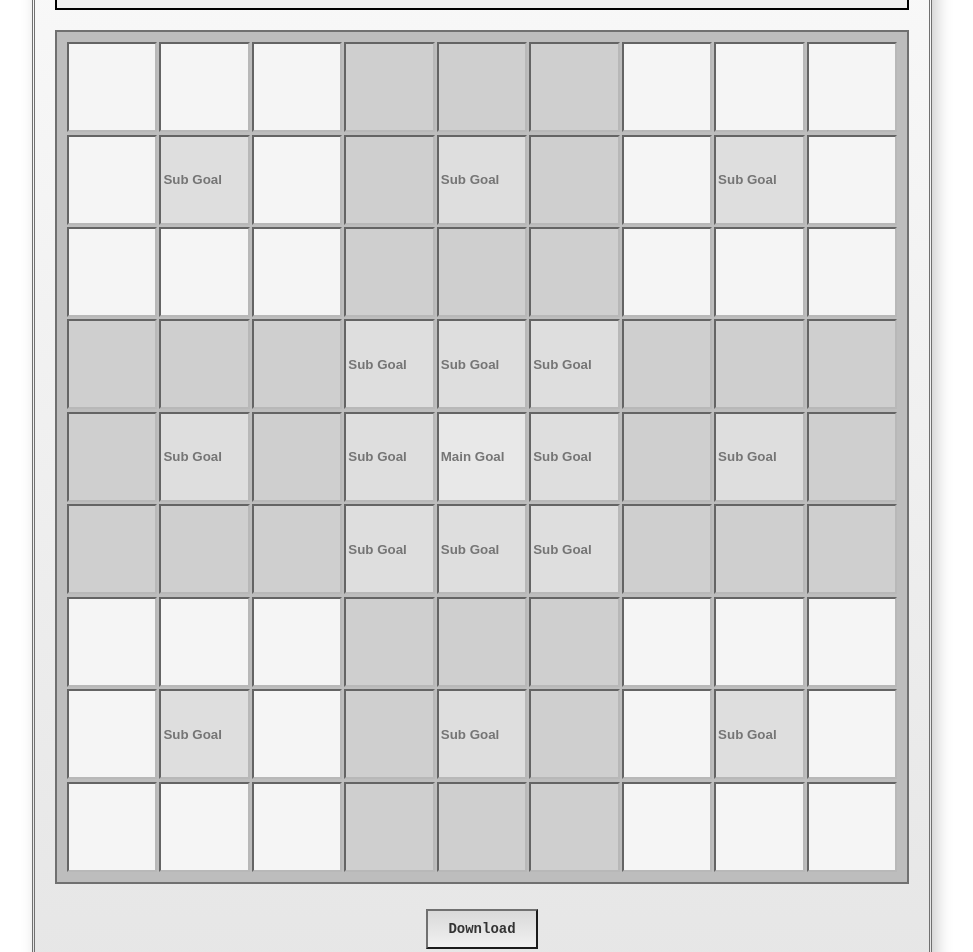
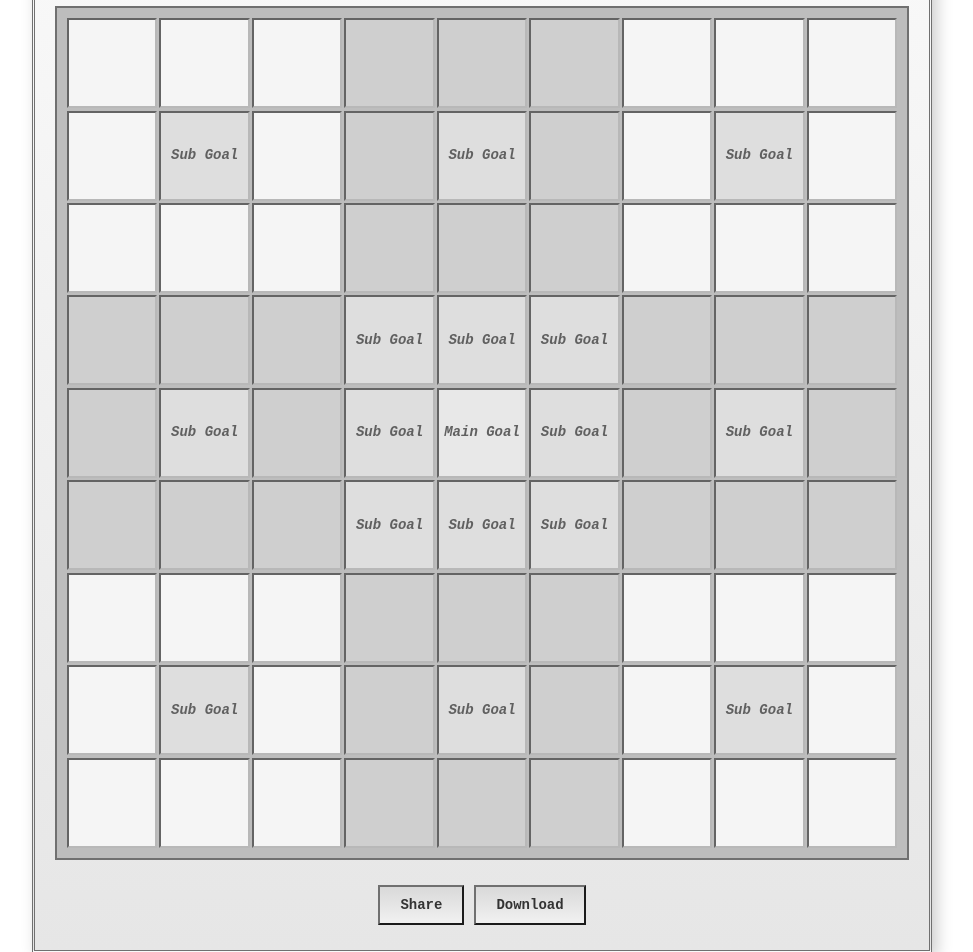
Before and after one commit to yoo-jaein/mandalart-planner, a React (Vite) app: page / in a window 1280 px wide. Shown: the part 120-1072 px from the top of the page, without its empty margins (158-1131 px from the left). Built offline with nearby package versions, Linux system fonts and the light colour scheme; no server answers.

Commit message:
Share 기능 추가

```diff
--- a/index.html
+++ b/index.html
@@ -7,11 +7,9 @@
 </head>
 <body class="bg-gray-100">
 <div id="root"></div>
-
 <footer class="footer">
   <p>Created by: <a href="https://github.com/yoo-jaein" target="_blank" rel="noopener noreferrer">@yoo-jaein</a></p>
 </footer>
-
 <script type="module" src="./src/main.jsx"></script>
 <link rel="stylesheet" href="./src/index.css" />
 </body>
--- a/package.json
+++ b/package.json
@@ -9,8 +9,12 @@
   },
   "dependencies": {
     "dom-to-image-more": "^3.5.0",
+    "firebase": "^11.1.0",
+    "nanoid": "^5.0.9",
     "react": "^18.2.0",
-    "react-dom": "^18.2.0"
+    "react-dom": "^18.2.0",
+    "react-router-dom": "^7.1.1",
+    "uuid": "^11.0.3"
   },
   "devDependencies": {
     "@vitejs/plugin-react": "^4.3.4",
--- a/src/App.jsx
+++ b/src/App.jsx
@@ -1,58 +1,48 @@
-import React, { useState, useRef } from "react";
-import MandalartGrid, { updateGridWithSubGoals } from "./components/MandalartGrid";
-import domtoimage from "dom-to-image-more";
+import React from "react";
+import MandalartGrid, {updateGridWithSubGoals} from "./components/MandalartGrid";
+import { firestore } from "./firebase";
+import { doc, setDoc } from "firebase/firestore";
+import MandalartGridData from "./domain/MandalartGridData";
+import MandalartLayout from "./components/MandalartLayout";
+import ActionButtons from "./components/ActionButtons";
+import useMandalart from "./hooks/useMandalart";
+import { customAlphabet } from "nanoid";
 
 function App() {
-    const [grid, setGrid] = useState(Array(9).fill(null).map(() => Array(9).fill("")));
-    const gridRef = useRef();
+    const { grid, setGrid, gridRef, handleCellChange, downloadScreenshot } = useMandalart(
+        Array(9).fill(null).map(() => Array(9).fill("")),
+        updateGridWithSubGoals
+    );
 
-    // 셀 값 변경 핸들러
-    const handleCellChange = (row, col, value) => {
-        const newGrid = grid.map((r, rowIndex) =>
-            r.map((cell, colIndex) => (rowIndex === row && colIndex === col ? value : cell))
-        );
-        const updatedGrid = updateGridWithSubGoals(newGrid);
-        setGrid(updatedGrid);
-    };
+    const saveGrid = async () => {
+        try {
+            const gridData = new MandalartGridData(grid);
+            const jsonData = gridData.toJSON();
 
-    // 고화질 스크린샷 다운로드
-    const downloadScreenshot = async () => {
-        if (gridRef.current) {
-            const scale = 3; // 해상도 배율 (기본: 1)
-            const options = {
-                width: gridRef.current.offsetWidth * scale,
-                height: gridRef.current.offsetHeight * scale,
-                style: {
-                    transform: `scale(${scale})`,
-                    transformOrigin: "top left",
-                },
-            };
+            const customNanoid = customAlphabet("ABCDEFGHIJKLMNOPQRSTUVWXYZ0123456789", 10);
+            const uniqueId = customNanoid();
 
-            domtoimage.toPng(gridRef.current, options)
-                .then((dataUrl) => {
-                    const link = document.createElement("a");
-                    link.href = dataUrl;
-                    link.download = "mandalart-plan.png";
-                    link.click();
-                })
-                .catch((error) => {
-                    console.error("Error capturing the screenshot: ", error);
-                });
+            const docRef = doc(firestore, "mandalarts", uniqueId);
+            await setDoc(docRef, jsonData);
+
+            const shareUrl = `${window.location.origin}/${uniqueId}`;
+
+            await navigator.clipboard.writeText(shareUrl);
+
+            alert(`The URL has been copied to your clipboard:\n${shareUrl}`);
+        } catch (error) {
+            console.error("Error saving Mandalart:", error);
+            alert("Failed to save the Mandalart.");
         }
     };
 
     return (
-        <div className="container">
-            <h1 style={{ border: "2px solid #000", padding: "10px", background: "#f0f0f0", marginBottom: "20px" }}>
-                Mandalart Planner
-            </h1>
+        <MandalartLayout>
             <div ref={gridRef}>
                 <MandalartGrid grid={grid} onCellChange={handleCellChange} />
             </div>
-            <div className="button-container">
-                <button className="retro-button" onClick={downloadScreenshot}>Download</button>
-            </div>
-        </div>
+            <ActionButtons onSave={saveGrid} onDownload={downloadScreenshot} saveLabel="Share" />
+        </MandalartLayout>
     );
 }
 
--- /dev/null
+++ b/src/components/ActionButtons.jsx
@@ -0,0 +1,12 @@
+import React from "react";
+
+function ActionButtons({ onSave, onDownload, saveLabel = "Save" }) {
+    return (
+        <div className="button-container">
+            <button className="retro-button" onClick={onSave}>{saveLabel}</button>
+            <button className="retro-button" onClick={onDownload}>Download</button>
+        </div>
+    );
+}
+
+export default ActionButtons;
--- a/src/components/MandalartGrid.jsx
+++ b/src/components/MandalartGrid.jsx
@@ -1,31 +1,68 @@
-import React from "react";
+import React, { useEffect, useRef } from "react";
 
 function MandalartGrid({ grid, onCellChange }) {
+    const textareaRefs = useRef({}); // 각 textarea에 대한 ref를 객체로 저장
+
+    useEffect(() => {
+        grid.forEach((row, rowIndex) =>
+            row.forEach((_, colIndex) => {
+                const ref = textareaRefs.current[`${rowIndex}-${colIndex}`];
+                if (ref) {
+                    ref.style.height = "auto"; // 높이 초기화
+                    ref.style.height = `${ref.scrollHeight}px`; // 텍스트 내용에 맞게 높이 조정
+                }
+            })
+        );
+    }, [grid]);
+
+    const handleCellClick = (row, col) => {
+        const ref = textareaRefs.current[`${row}-${col}`];
+        if (ref) {
+            ref.focus(); // 클릭 시 해당 textarea로 포커스 이동
+        }
+    };
+
+    const handleInput = (row, col, e) => {
+        const textarea = e.target;
+        textarea.style.height = "auto";
+        textarea.style.height = `${textarea.scrollHeight}px`;
+        onCellChange(row, col, textarea.value);
+    };
+
     return (
         <div className="grid">
             {grid.map((row, rowIndex) =>
                 row.map((cell, colIndex) => {
-                    const isCenterGoal = rowIndex === 4 && colIndex === 4; // 중앙 목표
+                    const isCenterGoal = rowIndex === 4 && colIndex === 4;
                     const isSubGoal =
-                        (rowIndex % 3 === 1 && colIndex % 3 === 1) || // 다른 서브 목표
-                        (rowIndex >= 3 && rowIndex <= 5 && colIndex >= 3 && colIndex <= 5 && !isCenterGoal); // 중앙 3x3의 8칸
+                        (rowIndex % 3 === 1 && colIndex % 3 === 1) ||
+                        (rowIndex >= 3 && rowIndex <= 5 && colIndex >= 3 && colIndex <= 5 && !isCenterGoal);
 
                     return (
-                        <input
+                        <div
                             key={`${rowIndex}-${colIndex}`}
-                            value={cell}
-                            onChange={(e) => onCellChange(rowIndex, colIndex, e.target.value)}
-                            placeholder={isCenterGoal ? "Main Goal" : isSubGoal ? "Sub Goal" : ""} // 플레이스홀더 설정
                             className={`grid-cell ${
                                 isCenterGoal
-                                    ? "center-goal" // 중앙 목표 강조
+                                    ? "center-goal"
                                     : isSubGoal
-                                        ? "sub-goal" // 서브 목표 강조
+                                        ? "sub-goal"
                                         : Math.floor(rowIndex / 3) % 2 === Math.floor(colIndex / 3) % 2
                                             ? "section-light"
                                             : "section-dark"
                             }`}
-                        />
+                            onClick={() => handleCellClick(rowIndex, colIndex)} // 클릭 이벤트
+                        >
+                            <textarea
+                                ref={(el) =>
+                                    (textareaRefs.current[`${rowIndex}-${colIndex}`] = el)
+                                }
+                                value={cell}
+                                onChange={(e) => handleInput(rowIndex, colIndex, e)}
+                                placeholder={isCenterGoal ? "Main Goal" : isSubGoal ? "Sub Goal" : ""}
+                                className="textarea"
+                                rows="1"
+                            />
+                        </div>
                     );
                 })
             )}
@@ -36,31 +73,28 @@ function MandalartGrid({ grid, onCellChange }) {
 export function updateGridWithSubGoals(grid) {
     const updatedGrid = [...grid];
 
-    // 중간 3x3의 8가지 세부 목표
     const subGoals = [
-        grid[3][4], // 위
-        grid[5][4], // 아래
-        grid[4][3], // 왼쪽
-        grid[4][5], // 오른쪽
-        grid[3][3], // 왼쪽 위 대각선
-        grid[3][5], // 오른쪽 위 대각선
-        grid[5][3], // 왼쪽 아래 대각선
-        grid[5][5], // 오른쪽 아래 대각선
+        grid[3][4],
+        grid[5][4],
+        grid[4][3],
+        grid[4][5],
+        grid[3][3],
+        grid[3][5],
+        grid[5][3],
+        grid[5][5],
     ];
 
-    // 방향별 중심 위치
     const centers = [
-        [1, 4], // 위
-        [7, 4], // 아래
-        [4, 1], // 왼쪽
-        [4, 7], // 오른쪽
-        [1, 1], // 왼쪽 위
-        [1, 7], // 오른쪽 위
-        [7, 1], // 왼쪽 아래
-        [7, 7], // 오른쪽 아래
+        [1, 4],
+        [7, 4],
+        [4, 1],
+        [4, 7],
+        [1, 1],
+        [1, 7],
+        [7, 1],
+        [7, 7],
     ];
 
-    // 각 방향의 중심에 세부 목표 배치
     centers.forEach(([row, col], idx) => {
         updatedGrid[row][col] = subGoals[idx];
     });
--- /dev/null
+++ b/src/components/MandalartLayout.jsx
@@ -0,0 +1,16 @@
+import React from "react";
+
+function MandalartLayout({ children }) {
+    return (
+        <div className="container">
+            <header>
+                <h1>Mandalart Planner</h1>
+            </header>
+            <main>
+                {children}
+            </main>
+        </div>
+    );
+}
+
+export default MandalartLayout;
--- /dev/null
+++ b/src/components/ViewMandalart.jsx
@@ -0,0 +1,67 @@
+import React, { useEffect } from "react";
+import { useParams } from "react-router-dom";
+import { doc, getDoc, updateDoc } from "firebase/firestore";
+import { firestore } from "../firebase";
+import MandalartGrid, {updateGridWithSubGoals} from "../components/MandalartGrid";
+import MandalartGridData from "../domain/MandalartGridData";
+import MandalartLayout from "./MandalartLayout";
+import ActionButtons from "../components/ActionButtons";
+import useMandalart from "../hooks/useMandalart";
+
+function ViewMandalart() {
+    const { id } = useParams();
+    const { grid, setGrid, gridRef, handleCellChange, downloadScreenshot } = useMandalart(
+        [], updateGridWithSubGoals
+        );
+
+    useEffect(() => {
+        const fetchGrid = async () => {
+            try {
+                const docRef = doc(firestore, "mandalarts", id);
+                const docSnap = await getDoc(docRef);
+
+                if (docSnap.exists()) {
+                    const jsonData = docSnap.data();
+                    const gridData = MandalartGridData.fromJSON(jsonData);
+                    setGrid(gridData.grid);
+                } else {
+                    alert("No data found for this ID.");
+                }
+            } catch (error) {
+                console.error("Error fetching Mandalart:", error.message);
+            }
+        };
+
+        fetchGrid();
+    }, [id, setGrid]);
+
+    const saveGrid = async () => {
+        try {
+            const docRef = doc(firestore, "mandalarts", id);
+            const gridData = new MandalartGridData(grid);
+            const jsonData = gridData.toJSON();
+
+            await updateDoc(docRef, { grid: jsonData.grid });
+
+            const shareUrl = `${window.location.origin}/${docRef.id}`;
+
+            await navigator.clipboard.writeText(shareUrl);
+
+            alert(`The URL has been copied to your clipboard:\n${shareUrl}`);
+        } catch (error) {
+            console.error("Error saving Mandalart:", error.message);
+            alert("Failed to save the Mandalart.");
+        }
+    };
+
+    return (
+        <MandalartLayout>
+            <div ref={gridRef}>
+                <MandalartGrid grid={grid} onCellChange={handleCellChange} />
+            </div>
+            <ActionButtons onSave={saveGrid} onDownload={downloadScreenshot} saveLabel="Save" />
+        </MandalartLayout>
+    );
+}
+
+export default ViewMandalart;
--- /dev/null
+++ b/src/domain/MandalartGridData.js
@@ -0,0 +1,37 @@
+class MandalartGridData {
+    constructor(grid = []) {
+        this.grid = grid; // 중첩 배열 형태의 grid 데이터
+        this.rows = grid.length; // 행 수
+        this.cols = grid[0]?.length || 0; // 열 수
+    }
+
+    // grid 데이터를 JSON 형식으로 변환
+    toJSON() {
+        const json = {};
+        this.grid.forEach((row, rowIndex) => {
+            row.forEach((cell, colIndex) => {
+                json[`${rowIndex}-${colIndex}`] = cell;
+            });
+        });
+        return {
+            grid: json,
+            rows: this.rows,
+            cols: this.cols,
+        };
+    }
+
+    // JSON 데이터를 grid로 복원
+    static fromJSON(data) {
+        const { grid: json, rows, cols } = data;
+        const grid = Array(rows)
+            .fill(null)
+            .map(() => Array(cols).fill(""));
+        Object.entries(json).forEach(([key, value]) => {
+            const [row, col] = key.split("-").map(Number);
+            grid[row][col] = value;
+        });
+        return new MandalartGridData(grid);
+    }
+}
+
+export default MandalartGridData;
--- /dev/null
+++ b/src/hooks/useMandalart.js
@@ -0,0 +1,45 @@
+import { useState, useRef } from "react";
+import domtoimage from "dom-to-image-more";
+
+function useMandalart(initialGrid, updateGridWithSubGoals) {
+    const [grid, setGrid] = useState(initialGrid);
+    const gridRef = useRef();
+
+    const handleCellChange = (row, col, value) => {
+        const newGrid = grid.map((r, rowIndex) =>
+            r.map((cell, colIndex) => (rowIndex === row && colIndex === col ? value : cell))
+        );
+        const updatedGrid = updateGridWithSubGoals ? updateGridWithSubGoals(newGrid) : newGrid;
+        setGrid(updatedGrid);
+    };
+
+    const downloadScreenshot = async () => {
+        if (gridRef.current) {
+            try {
+                const scale = 3; // 고해상도를 위한 배율 (기본값은 1)
+                const style = {
+                    transform: `scale(${scale})`,
+                    transformOrigin: "top left",
+                };
+
+                const options = {
+                    width: gridRef.current.offsetWidth * scale,
+                    height: gridRef.current.offsetHeight * scale,
+                    style, // 스케일 조정 적용
+                };
+
+                const dataUrl = await domtoimage.toPng(gridRef.current, options);
+                const link = document.createElement("a");
+                link.href = dataUrl;
+                link.download = "mandalart.png";
+                link.click();
+            } catch (error) {
+                console.error("Error downloading Mandalart:", error);
+            }
+        }
+    };
+
+    return { grid, setGrid, gridRef, handleCellChange, downloadScreenshot };
+}
+
+export default useMandalart;
--- a/src/main.jsx
+++ b/src/main.jsx
@@ -1,12 +1,19 @@
 import React from 'react';
 import ReactDOM from 'react-dom/client';
+import { BrowserRouter as Router, Routes, Route } from 'react-router-dom';
 import App from './App';
+import ViewMandalart from './components/ViewMandalart';
 
 const rootElement = document.getElementById('root');
 const root = ReactDOM.createRoot(rootElement);
 
 root.render(
     <React.StrictMode>
-        <App />
+        <Router>
+            <Routes>
+                <Route path="/" element={<App />} />
+                <Route path="/:id" element={<ViewMandalart />} />
+            </Routes>
+        </Router>
     </React.StrictMode>
 );
```
Also changed, not shown: vite.config.js (+6 -2 lines), 1 other file (tests, documents, lock files or other folders).
